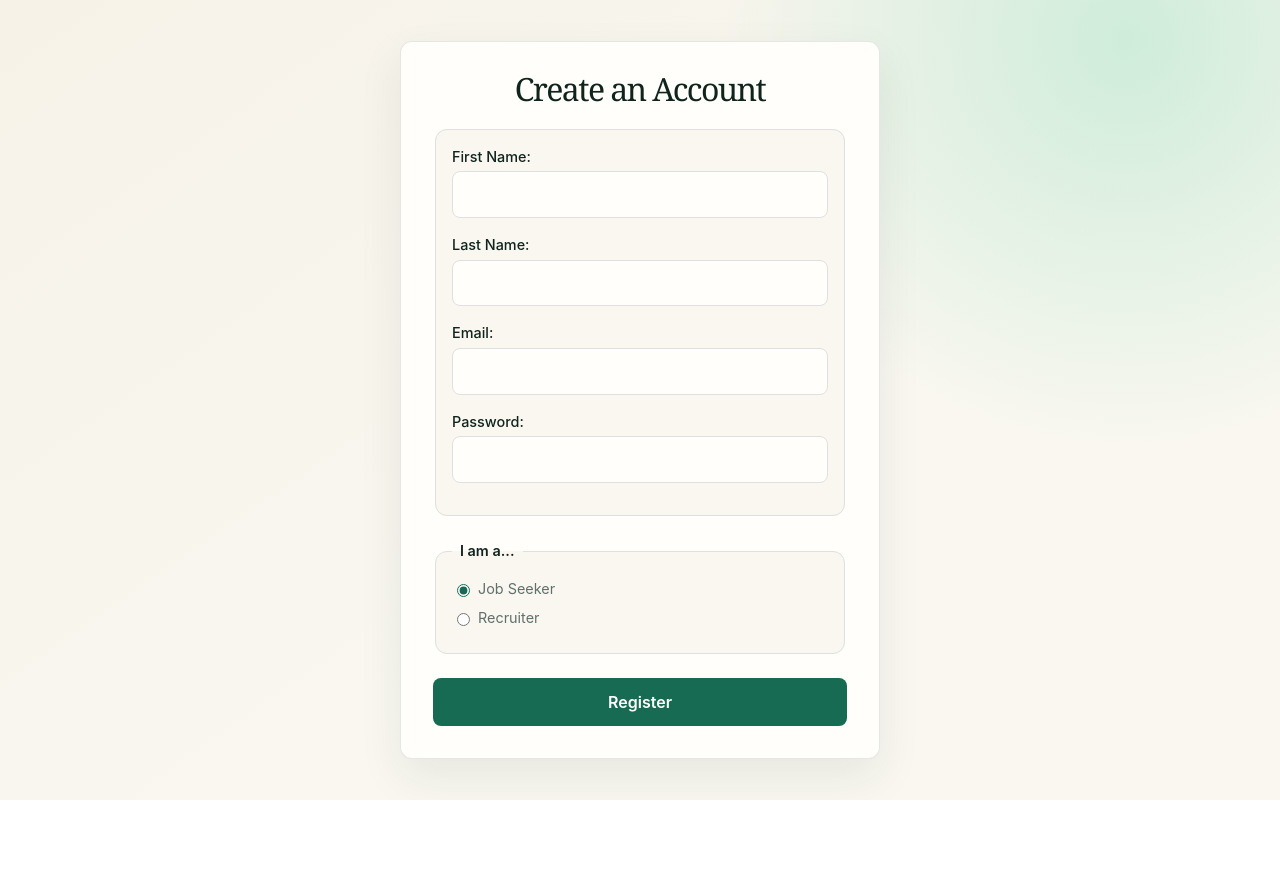
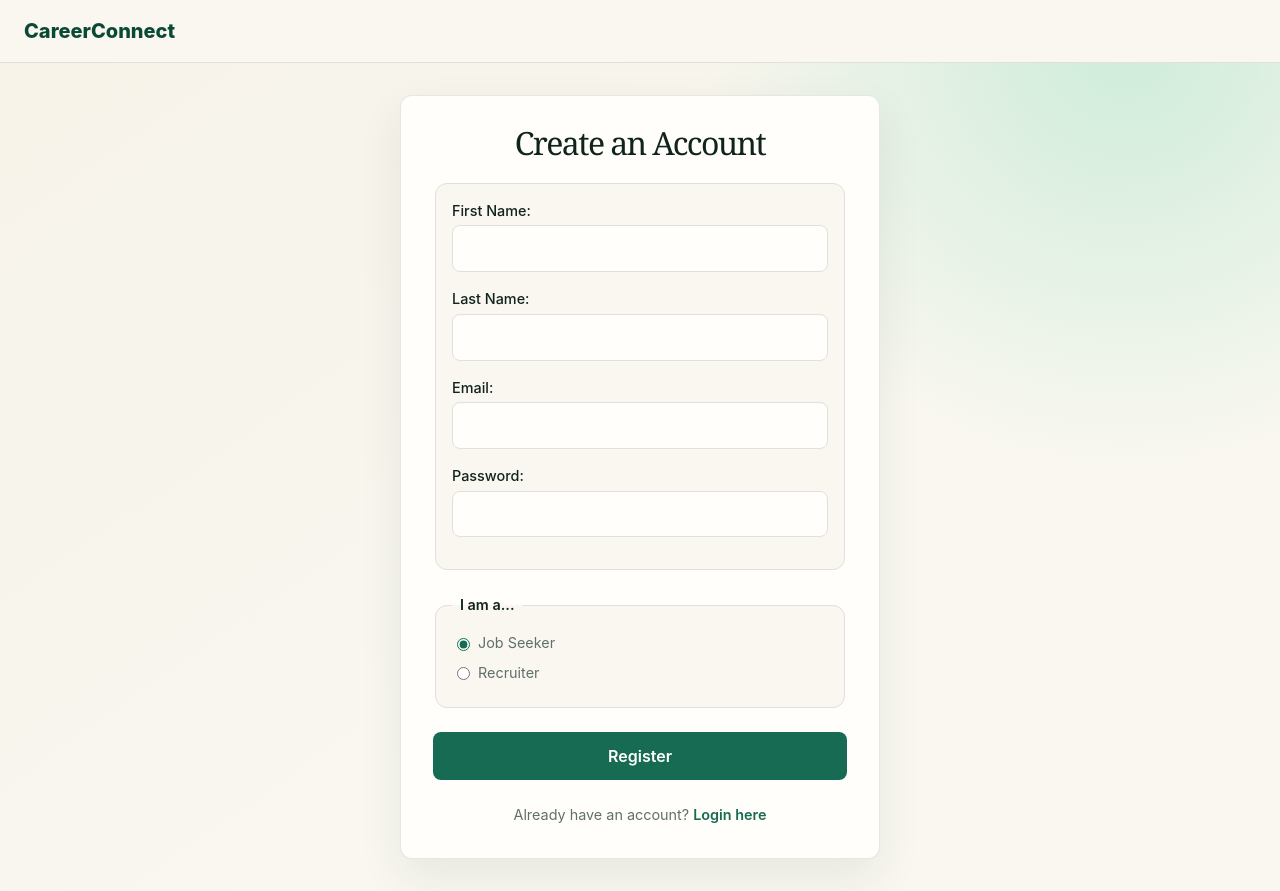
Before and after one commit to HarshPatel-2005/CareerConnect---Job-Search-and-Application-Tracking-Platform, a website: page src/public/register.html in a window 1280 px wide. Before the commit the page ends 800 px from the top, so only its background shows below. Drawn offline with Linux system fonts and the light colour scheme.

Commit message:
Added header and main structure to auth pages for consistency

```diff
--- a/src/public/css/pages/auth.css
+++ b/src/public/css/pages/auth.css
@@ -1,4 +1,5 @@
-body {
+main {
+    width: 100%;
     display: flex;
     justify-content: center;
     align-items: center;
--- a/src/public/register.html
+++ b/src/public/register.html
@@ -11,6 +11,13 @@
 </head>
 
 <body>
+    <header class="page-header">
+        <div class="page-header__inner">
+            <a href="/" class="brand">CareerConnect</a>
+        </div>
+    </header>
+
+    <main>
         <div class="container">
             <h1>Create an Account</h1>
 
@@ -73,8 +80,15 @@
                 </fieldset>
 
                 <button type="submit" id="submit-btn">Register</button>
+
+                <p class="login-link">
+                    Already have an account?
+                    <a href="./login.html">Login here</a>
+                </p>
             </form>
         </div>
+    </main>
+
 </body>
 
 </html>
```
Also changed, not shown: src/public/login.html (+9 -0 lines). Lines whose indentation alone changed are shown as unchanged.
